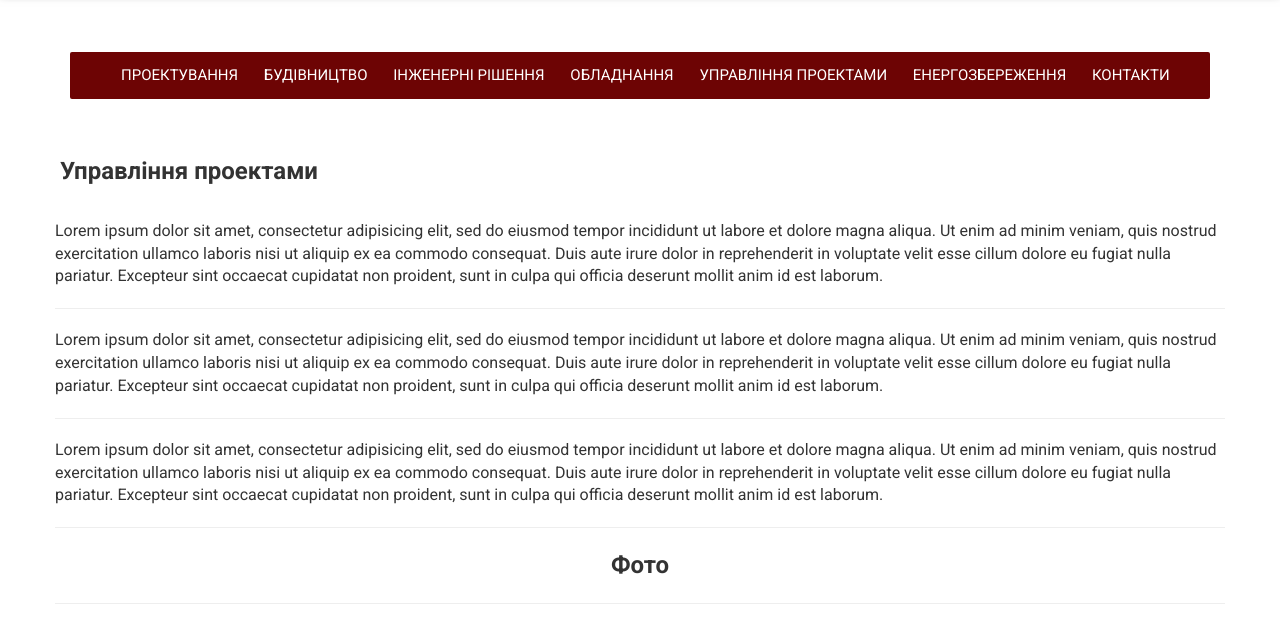
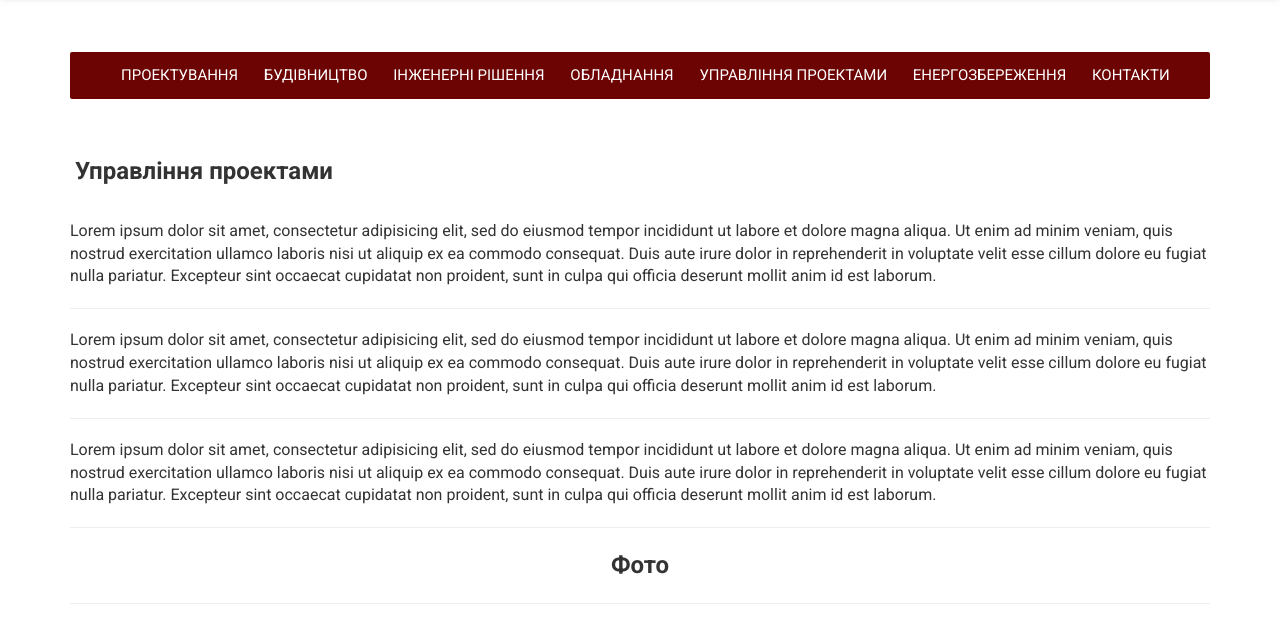
Before and after one commit to Trikita73/Energo-AlyansEEA, a plain HTML site: page control.html in a window 1280 px wide. Shown: the part 98-721 px from the top of the page. Drawn offline with Linux system fonts and the light colour scheme.

Commit message:
EEA-2020

```diff
--- a/control.html
+++ b/control.html
@@ -80,7 +80,7 @@
 		<section class="main_content">
 			<div class="container">
 				<div class="row">
-					<div class="сol-md-12">
+					<div class="col-md-12">
 						<div class="about company">
 							<h2 class="h2_content">Управління проектами</h2>
 								<p class="p_content">Lorem ipsum dolor sit amet, consectetur adipisicing elit, sed do eiusmod tempor incididunt ut labore et dolore magna aliqua. Ut enim ad minim veniam, quis nostrud exercitation ullamco laboris nisi ut aliquip ex ea commodo consequat. Duis aute irure dolor in reprehenderit in voluptate velit esse cillum dolore eu fugiat nulla pariatur. Excepteur sint occaecat cupidatat non proident, sunt in culpa qui officia deserunt mollit anim id est laborum.</p>
```
